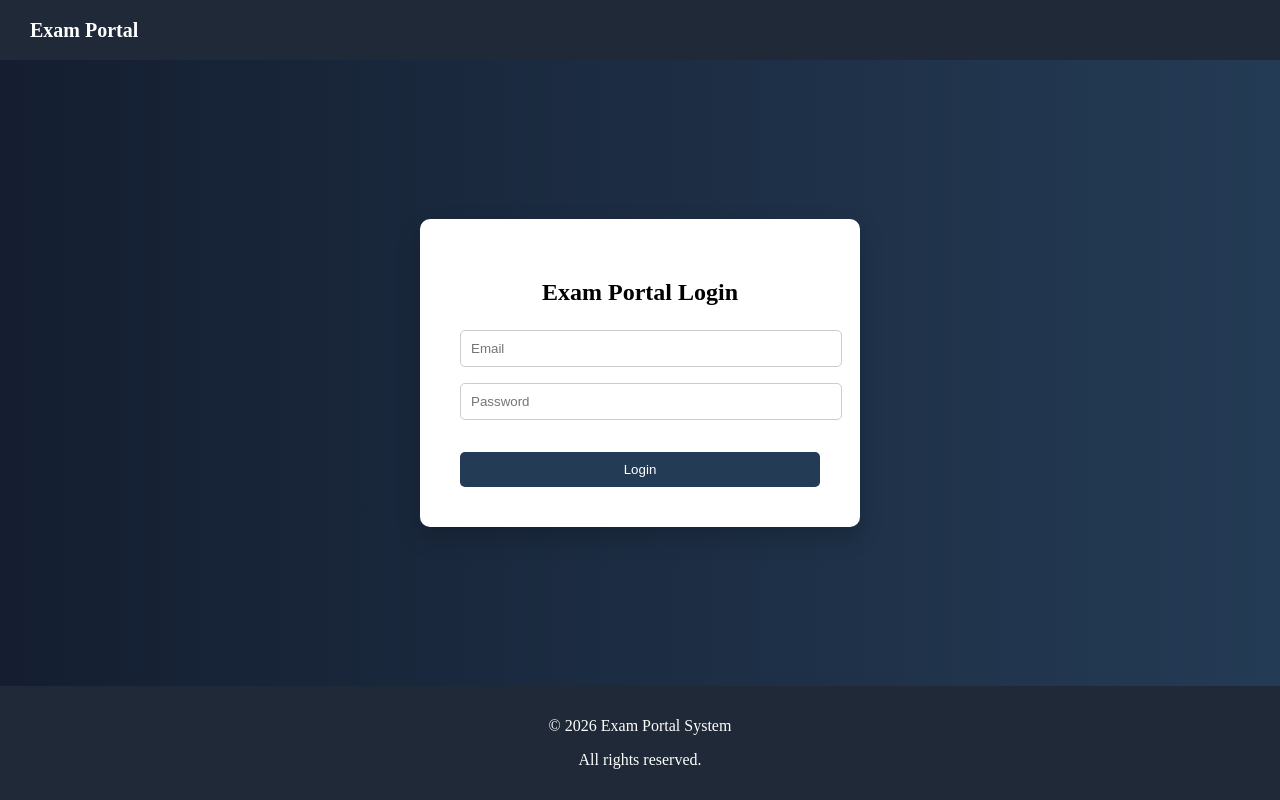
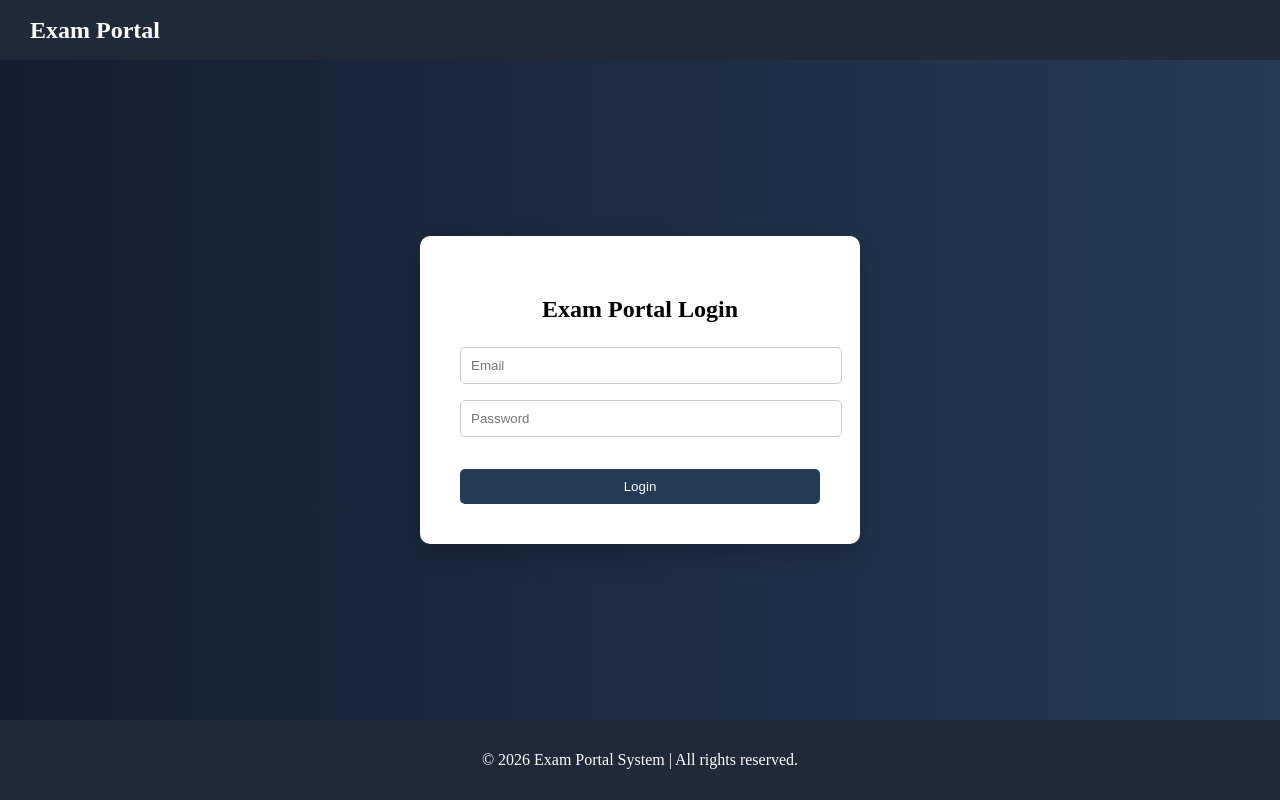
Before and after one commit to Rajarshi101/Exam_Portal-frontend, a React (Vite) app: page / in a window 1280 px wide. Built offline with nearby package versions, Linux system fonts and the light colour scheme.

Commit message:
Header Footer Fixed

```diff
--- a/src/components/Footer.jsx
+++ b/src/components/Footer.jsx
@@ -3,8 +3,7 @@ import "../styles/Layout.css";
 function Footer() {
   return (
     <footer className="app-footer">
-      <p>© {new Date().getFullYear()} Exam Portal System</p>
-      <p>All rights reserved.</p>
+      <p>© {new Date().getFullYear()} Exam Portal System | All rights reserved.</p>
     </footer>
   );
 }
--- a/src/index.css
+++ b/src/index.css
@@ -67,12 +67,12 @@ button:focus-visible {
   }
 } */
 
-html, body, #root {
+/* html, body, #root {
   height: 100%;
   margin: 0;
   padding: 0;
-}
+} */
 
-body {
-  overflow: hidden; /* prevent full page scroll */
-}
+/* body { */
+  /* overflow: hidden; prevent full page scroll */
+/* } */
--- a/src/pages/admin/AdminDashboard.jsx
+++ b/src/pages/admin/AdminDashboard.jsx
@@ -61,7 +61,7 @@ function AdminDashboard() {
   return (
     <div className="page-container">
       <Header />
-    <div className="admin-dashboard">
+    <div className="page-content admin-dashboard">
       <AdminSidebar setActiveTab={setActiveTab} activeTab={activeTab} />
 
       <div className="admin-main">
--- a/src/pages/candidate/CandidateDashboard.jsx
+++ b/src/pages/candidate/CandidateDashboard.jsx
@@ -101,7 +101,7 @@ function CandidateDashboard() {
   return (
     <div className="page-container">
       <Header />
-    <div className="candidate-dashboard">
+    <div className="page-content candidate-dashboard">
       <CandidateSidebar setActiveTab={setActiveTab} />
 
       <div className="candidate-content">
--- a/src/styles/AdminDashboard.css
+++ b/src/styles/AdminDashboard.css
@@ -1,6 +1,6 @@
 .admin-dashboard {
   display: flex;
-  min-height: 100vh;
+  /* min-height: 100vh; */
   /* width: 100%; */
   background-color: #f5f7fa;
 }
@@ -15,9 +15,13 @@
 .admin-content {
   flex: 1;
   padding: 2rem;
+  overflow-y: auto;
+  overflow-x: hidden;
+  min-height: 0;
+
 }
 
-.admin-topbar {
+/* .admin-topbar {
   height: 60px;
   background: #ffffff;
   border-bottom: 1px solid #e0e0e0;
@@ -25,7 +29,7 @@
   align-items: center;
   justify-content: flex-end;
   padding: 0 20px;
-}
+} */
 
 .btn-create-exam {
   background-color: #6503dd;       /* same green family */
--- a/src/styles/AdminSidebar.css
+++ b/src/styles/AdminSidebar.css
@@ -3,7 +3,7 @@
   background-color: #243b55;
   color: white;
   padding: 1.5rem;
-  min-height: 100vh;
+  /* min-height: 100vh; */
   display: flex;
   flex-direction: column;
 }
--- a/src/styles/CandidateDashboard.css
+++ b/src/styles/CandidateDashboard.css
@@ -7,6 +7,8 @@
 .candidate-content {
   flex: 1;
   padding: 2rem;
+  overflow-y: auto;
+  overflow-x: hidden;
 }
 
 .exam-list {
--- a/src/styles/CandidateSidebar.css
+++ b/src/styles/CandidateSidebar.css
@@ -3,7 +3,7 @@
   background-color: #243b55;
   color: white;
   padding: 1.5rem;
-  min-height: 100vh;
+  /* min-height: 100vh; */
   display: flex;
   flex-direction: column;
 }
--- a/src/styles/Layout.css
+++ b/src/styles/Layout.css
@@ -2,12 +2,14 @@ html, body, #root {
   height: 100%;
   margin: 0;
   padding: 0;
+  overflow: hidden;
 }
 
 /* HEADER */
 .app-header {
-  width: 95.9%;
+  width: 100%;
   height: 60px;
+  flex-shrink: 0;
   background-color: #1f2937;
   color: white;
   display: flex;
@@ -17,7 +19,7 @@ html, body, #root {
   box-shadow: 0 2px 5px rgba(0,0,0,0.2);
 }
 
-.app-title {
+/* .app-title {
   margin: 0;
   font-size: 20px;
 }
@@ -31,11 +33,13 @@ html, body, #root {
 
 .nav-link:hover {
   color: #60a5fa;
-}
+} */
 
 /* FOOTER */
 .app-footer {
   width: 100%;
+  height: 50px;
+  flex-shrink: 0;
   background-color: #1f2937;
   color: white;
   text-align: center;
@@ -45,12 +49,15 @@ html, body, #root {
 
 /* PAGE WRAPPER */
 .page-container {
-  min-height: 100vh;
+  height: 100vh;
   display: flex;
   flex-direction: column;
-  overflow: hidden;
+  /* overflow: hidden; */
 }
 
 .page-content {
   flex: 1;
+  display: flex;
+  min-height: 0;
+  overflow: hidden;
 }
```
